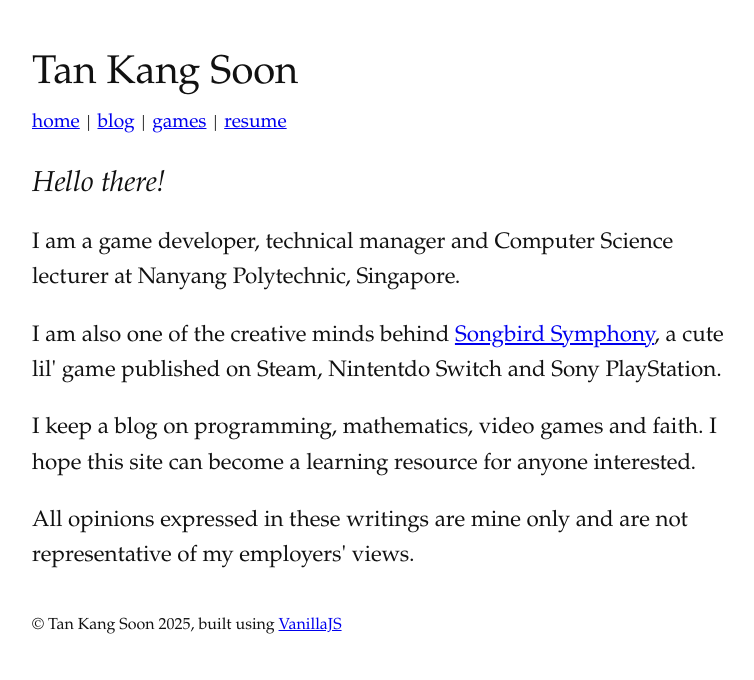
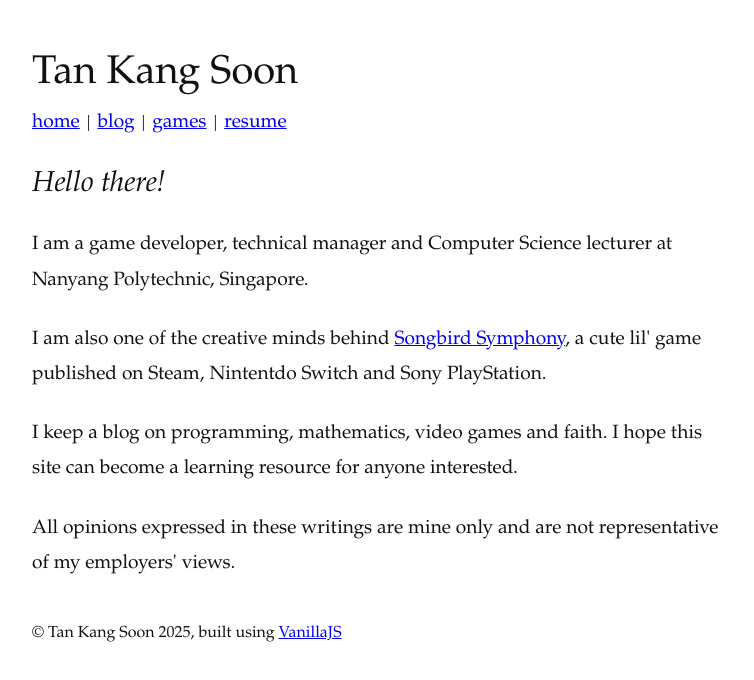
Before and after one commit to ks-tan/ks-tan.github.io, a plain HTML site: page index.html in a window 1280 px wide. Shown: the whole page, without its empty margins (258-1012 px from the left). Drawn offline with Linux system fonts and the light colour scheme.

Commit message:
Adjusting font size and line height for a nicer read

```diff
--- a/style/main.css
+++ b/style/main.css
@@ -24,9 +24,9 @@ h2 {
     line-height: 1.25;
 }
 p {
-    margin-top: 1.4rem;
-    margin-bottom: 1.4rem;
-    font-size: 1.4rem;
+    margin-top: 1.5rem;
+    margin-bottom: 1.5rem;
+    font-size: 1.2rem;
     line-height: 2.2rem;
     vertical-align: baseline;
 }
```
